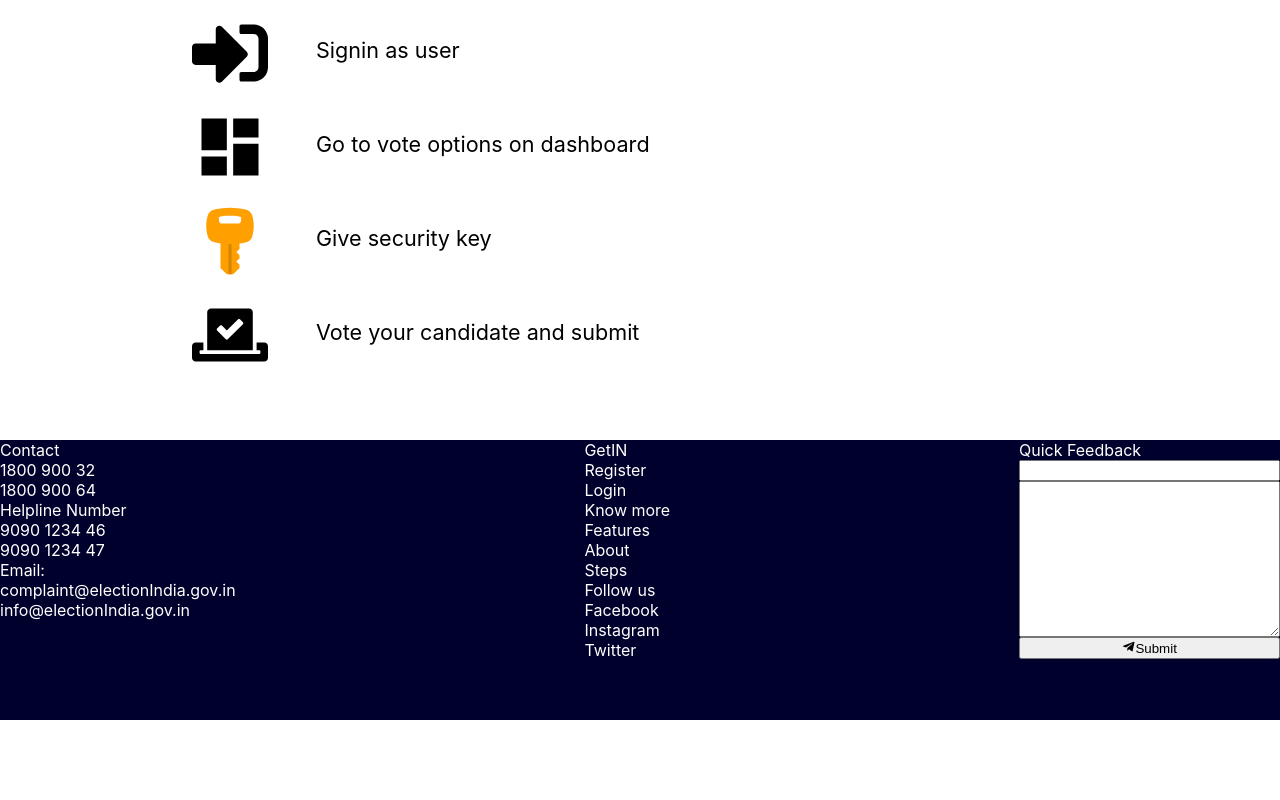
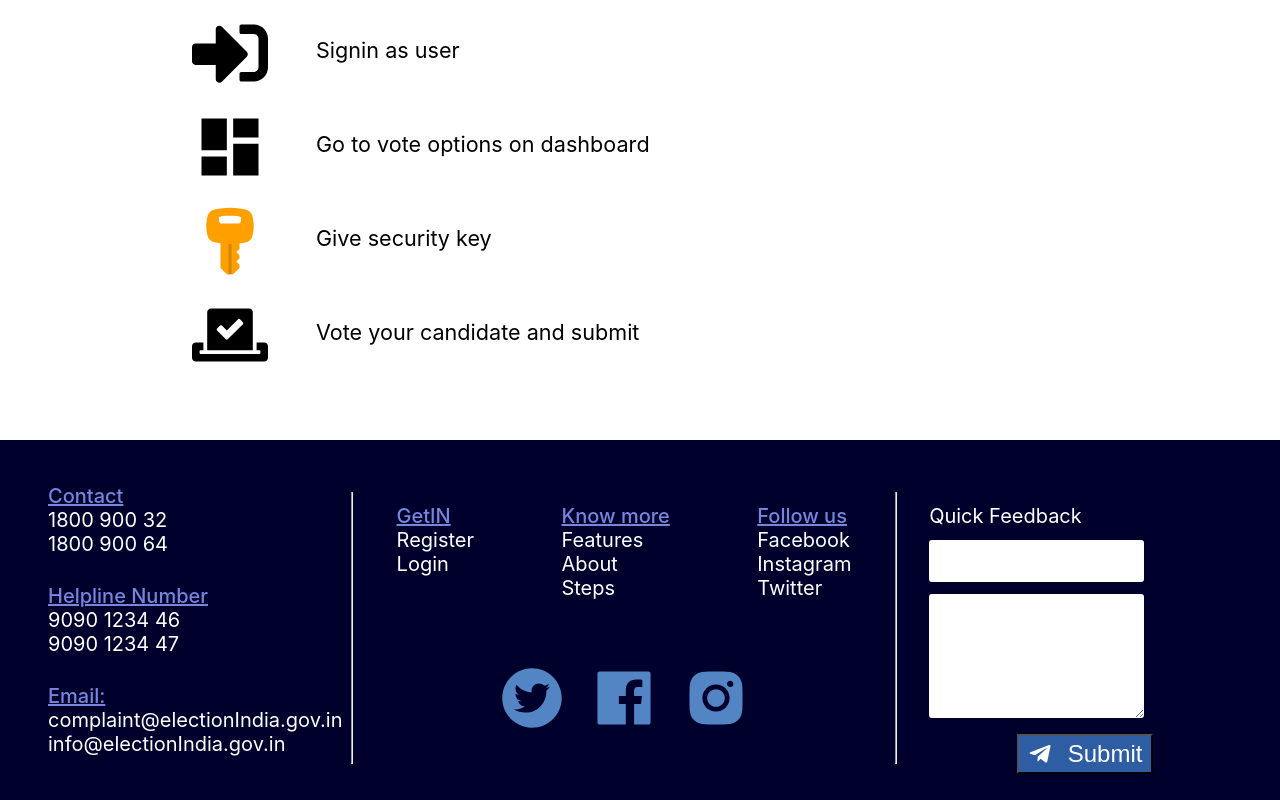
Before and after one commit to adityab-dev/meka-voting-concept, a React (Create React App) app: page / in a window 1280 px wide. Shown: the part 2760-3560 px from the top of the page. Before the commit the page ends 3480 px from the top, so only its background shows below. Built offline with nearby package versions, Linux system fonts and the light colour scheme.

Commit message:
footer styled

```diff
--- a/src/Components/Footer/Footer.css
+++ b/src/Components/Footer/Footer.css
@@ -1,6 +1,6 @@
 .footer-container {
   width: 100vw;
-  height: 35vh;
+  height: 45vh;
 
   display: flex;
   justify-content: space-between;
@@ -8,9 +8,107 @@
   color: white;
 
   background: rgb(0, 0, 44);
+
+  font-size: 1.25rem;
 }
 
 .footer-right {
   display: flex;
   flex-direction: column;
+
+  padding-top: 4rem;
+  padding-left: 2rem;
 }
+
+.footer-left-padding {
+  padding-left: 3rem;
+
+  height: 100%;
+
+  display: flex;
+  flex-direction: column;
+  justify-content: center;
+  gap: 1.75rem;
+}
+
+.footer-left-headings {
+  color: rgb(118, 134, 221);
+  font-weight: 500;
+  text-decoration: underline;
+}
+
+.footer-left,
+.footer-right {
+  width: 27.5%;
+}
+
+.footer-mid {
+  width: 42.5%;
+}
+
+.padding-top {
+  display: flex;
+  justify-content: space-around;
+
+  padding-top: 4rem;
+}
+
+.footer-mid-imgs {
+  padding-top: 4rem;
+
+  width: 100%;
+
+  display: flex;
+  justify-content: center;
+  gap: 1.5rem;
+
+  font-size: 4.25rem;
+  color: rgb(83, 132, 196);
+}
+
+.footer-right-heading {
+  padding-bottom: 0.75rem;
+}
+
+.footer-right > input,
+.footer-right > textarea {
+  width: 60%;
+
+  border-radius: 3px;
+  border: none;
+}
+
+.footer-right > input {
+  height: 2.5rem;
+
+  margin-bottom: 0.75rem;
+}
+
+.footer-right > textarea {
+  height: 7.5rem;
+
+  margin-bottom: 1rem;
+}
+
+.footer-right > button {
+  display: flex;
+  align-items: center;
+  justify-content: center;
+  gap: 1rem;
+
+  height: 2.5rem;
+  width: 8.5rem;
+
+  background: rgb(46, 93, 163);
+
+  color: white;
+  font-size: 1.5rem;
+
+  margin-left: 5.5rem;
+}
+
+hr {
+  margin-top: 3.25rem;
+
+  height: 75%;
+}
--- a/src/Components/Footer/Footer.tsx
+++ b/src/Components/Footer/Footer.tsx
@@ -1,66 +1,87 @@
 import "./Footer.css";
 
 import { FaTelegramPlane } from "react-icons/fa";
+import {
+  AiFillTwitterCircle,
+  AiFillFacebook,
+  AiFillInstagram,
+} from "react-icons/ai";
 
 function Footer() {
   return (
     <div className="footer-container">
-      <div className="footer-left">
-        <div>
-          <div>Contact</div>
+      <section className="footer-left">
+        <div className="footer-left-padding">
+          <section>
+            <div className="footer-left-headings">Contact</div>
             <div>1800 900 32</div>
             <div>1800 900 64</div>
-        </div>
+          </section>
 
-        <div>
-          <div>Helpline Number</div>
+          <section>
+            <div className="footer-left-headings">Helpline Number</div>
             <div>9090 1234 46</div>
             <div>9090 1234 47</div>
-        </div>
+          </section>
 
-        <div>
-          <div>Email:</div>
+          <section>
+            <div className="footer-left-headings">Email:</div>
             <div>complaint@electionIndia.gov.in</div>
             <div>info@electionIndia.gov.in</div>
+          </section>
         </div>
-      </div>
+      </section>
 
-      <div className="footer-mid">
-        <div>
-          <div>GetIN</div>
+      <hr />
+
+      <section className="footer-mid">
+        <div className="padding-top">
+          <section>
+            <div className="footer-left-headings">GetIN</div>
             <div>Register</div>
             <div>Login</div>
-        </div>
+          </section>
 
-        <div>
-          <div>Know more</div>
+          <section>
+            <div className="footer-left-headings">Know more</div>
             <div>Features</div>
             <div>About</div>
             <div>Steps</div>
-        </div>
+          </section>
 
-        <div>
-          <div>Follow us</div>
+          <section>
+            <div className="footer-left-headings">Follow us</div>
             <div>Facebook</div>
             <div>Instagram</div>
             <div>Twitter</div>
-        </div>
+          </section>
         </div>
 
-      <div className="footer-right">
-        <div>Quick Feedback</div>
+        <section>
+          <div className="footer-mid-imgs">
+            <AiFillTwitterCircle />
+            <AiFillFacebook />
+            <AiFillInstagram />
+          </div>
+        </section>
+      </section>
+
+      <hr />
+
+      <section className="footer-right">
+          <div className="footer-right-heading">Quick Feedback</div>
           <input />
           <textarea
             name=""
             id=""
-          cols={30}
+            cols={10}
             rows={10}
           ></textarea>
           <button type="button">
             <FaTelegramPlane />
             Submit
           </button>
-      </div>
+      </section>
     </div>
   );
 }
```
Lines whose indentation alone changed are shown as unchanged.
